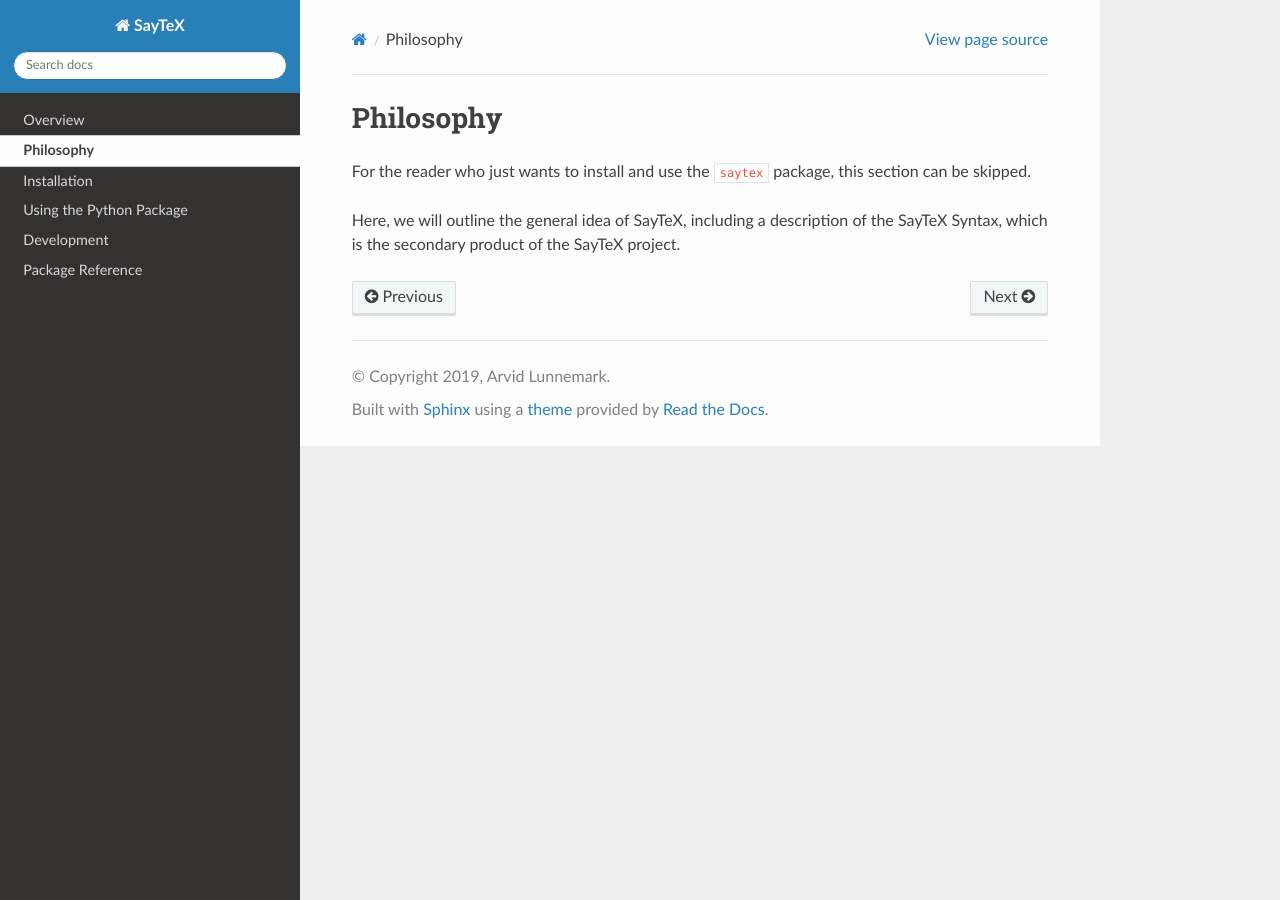
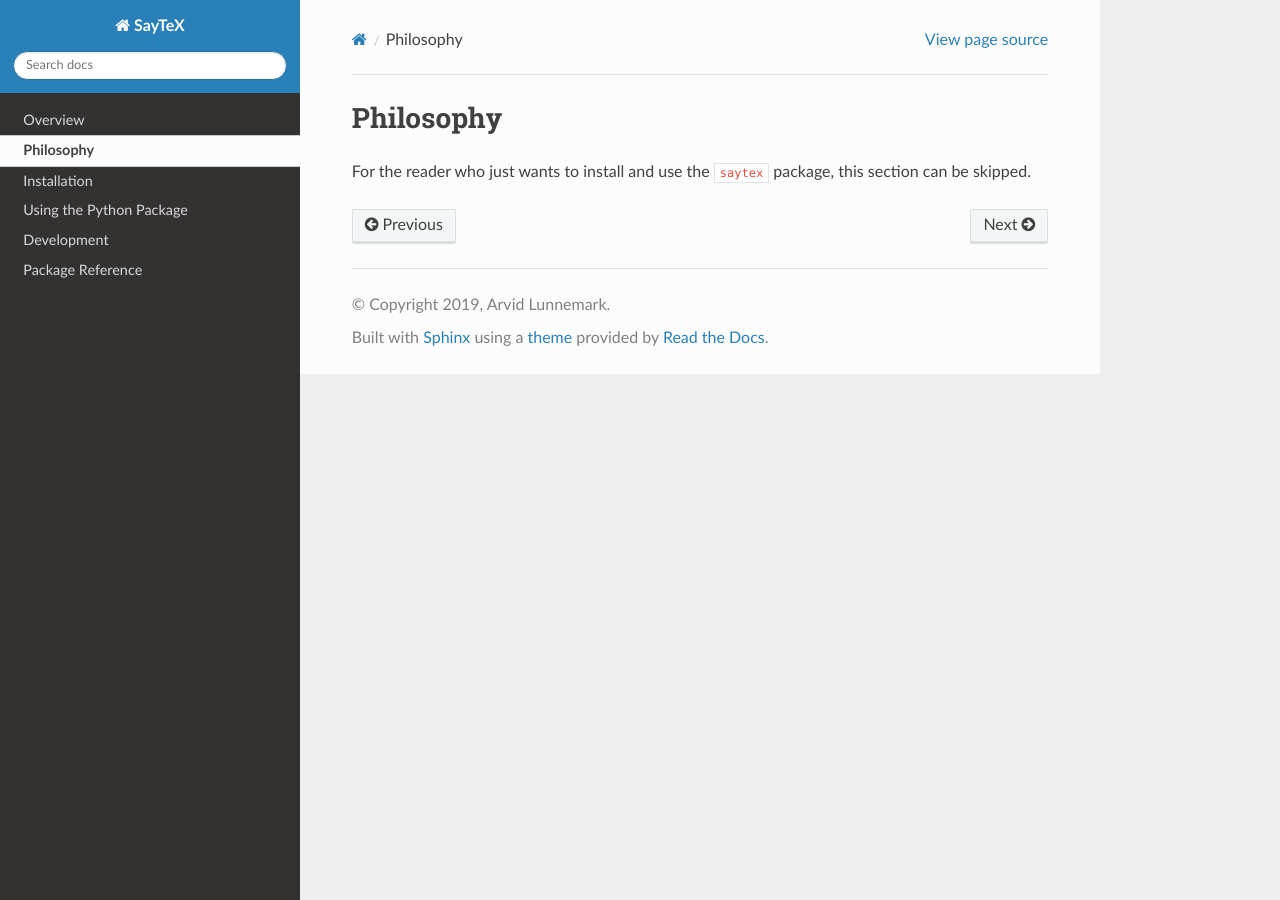
Before and after one commit to arvid220u/saytex, a Sphinx documentation site: the page built from docs/philosophy.rst, in a window 1280 px wide. Built offline with Sphinx 7.4.7 and the Read the Docs theme 2.0.0, drawn with Linux system fonts in a browser that asks for light colours.

Commit message:
improve docs

```diff
--- a/docs/index.rst
+++ b/docs/index.rst
@@ -15,6 +15,9 @@
 The SayTeX project consists of one main product: the ``saytex`` Python package,
 which provides a simple interface for converting natural language into LaTeX.
 
+The SayTeX website is at `<https://saytex.xyz>`_ and all code is hosted
+on GitHub: `<https://github.com/arvid220u/saytex>`_.
+
 Documentation Index
 ----------------------
 
--- a/docs/philosophy.rst
+++ b/docs/philosophy.rst
@@ -3,7 +3,3 @@
 
 For the reader who just wants to install and use the ``saytex`` package,
 this section can be skipped.
-
-Here, we will outline the general idea of
-SayTeX, including a description of the SayTeX Syntax, which is the secondary
-product of the SayTeX project.
```
